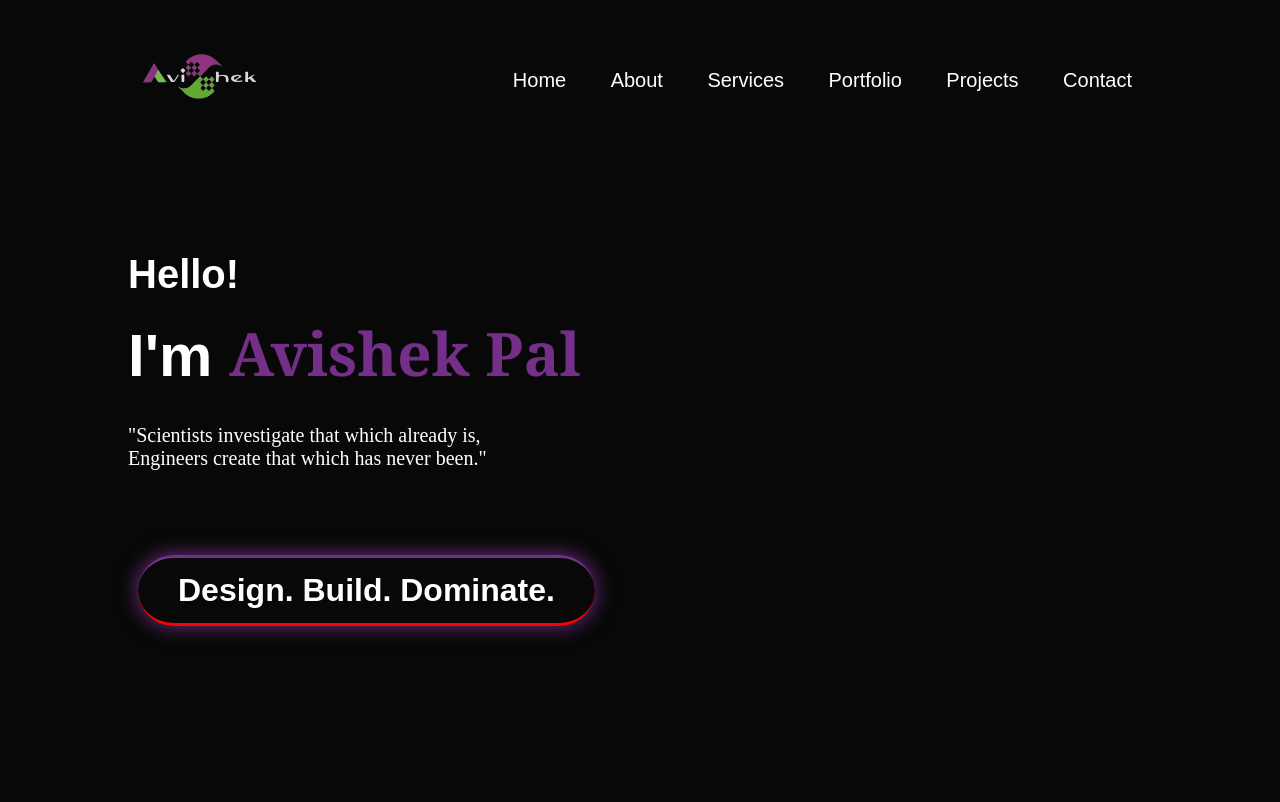
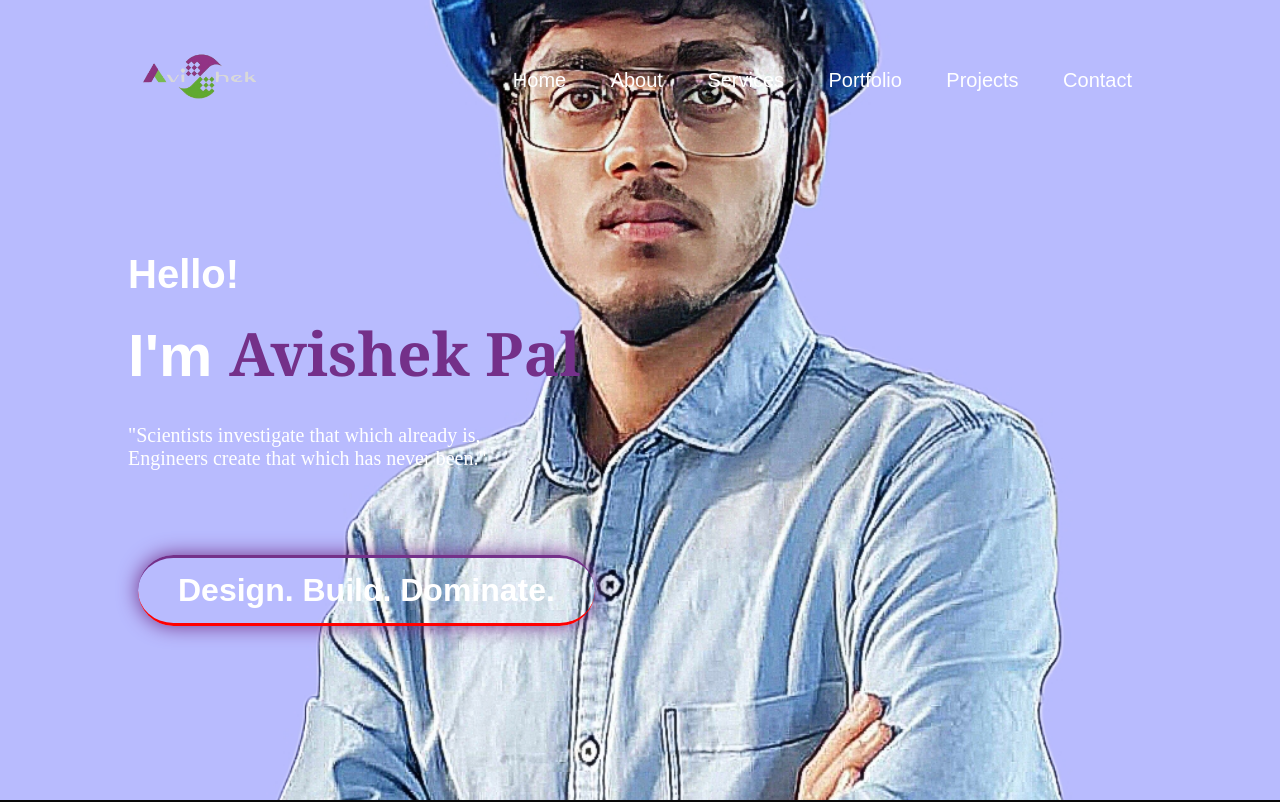
Before and after one commit to avishekpal678/portfolio, a plain HTML site: page index.html in a window 1280 px wide. Shown: the top 802 px of the page. Drawn offline with Linux system fonts and the light colour scheme.

Commit message:
Update style.css

```diff
--- a/style.css
+++ b/style.css
@@ -22,7 +22,7 @@ body {
 #header {
   width: 100%;
   height: 100vh;
-  background-image: url(portpic.png);
+  background-image: url(portpic.jpg);
   background-size: cover;
   background-position: center;
 }
```
